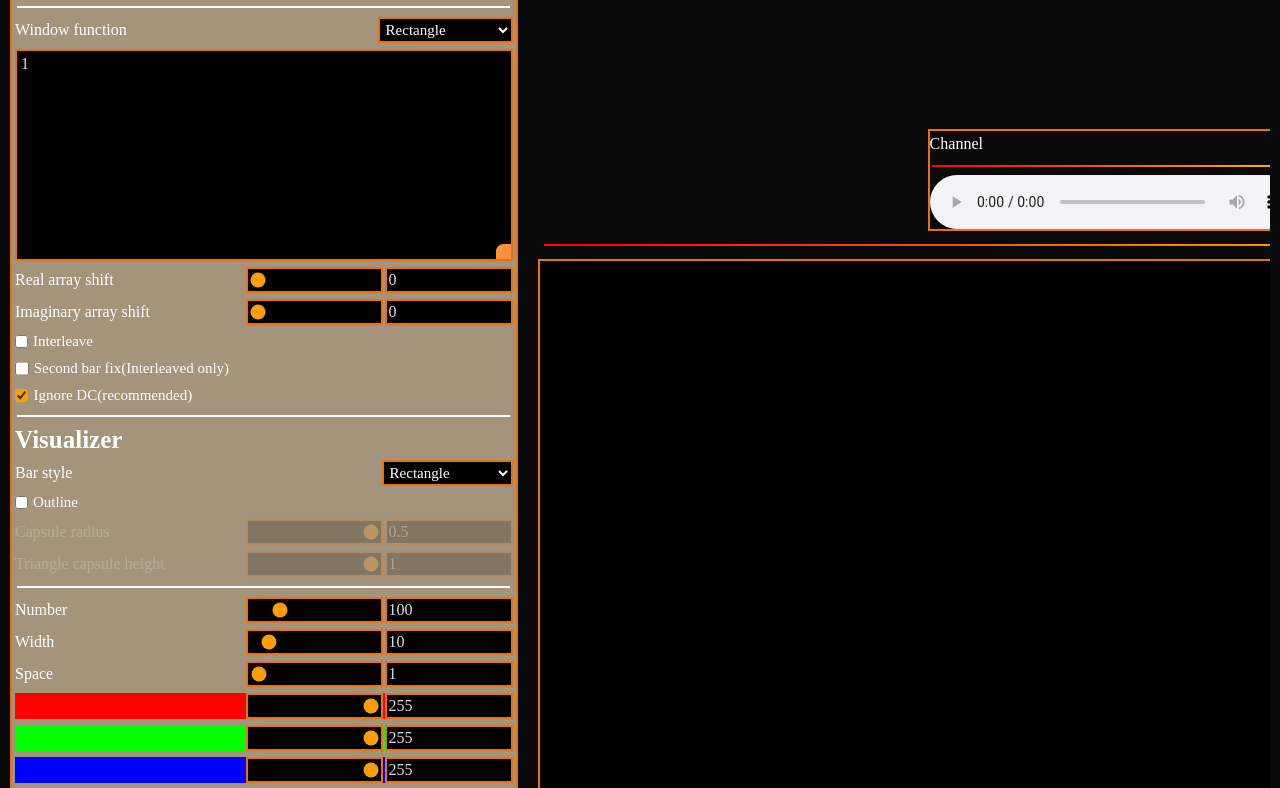
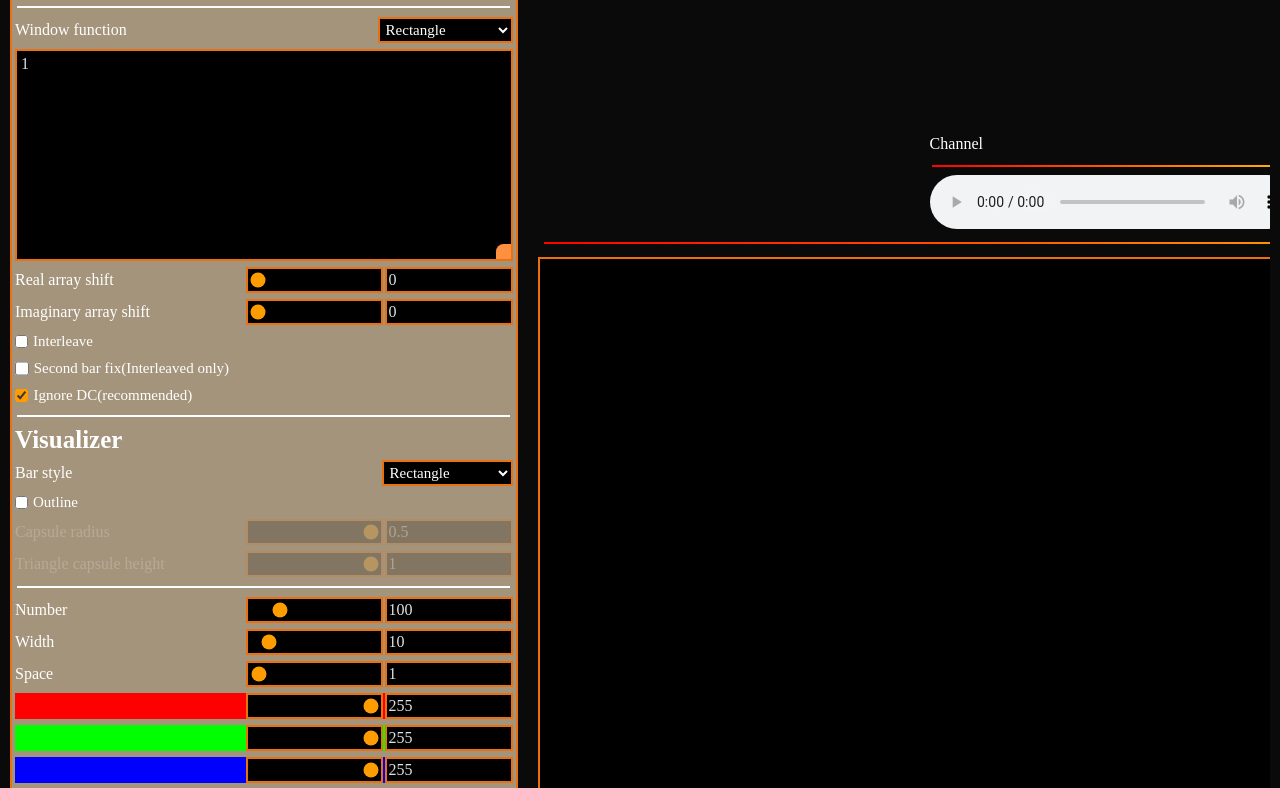
Before and after one commit to 901D3/candlexyrherris, a plain HTML site: page index.html in a window 1280 px wide. Shown: the part 1181-1969 px from the top of the page. Drawn offline with Linux system fonts and the light colour scheme; a small style sheet from the web is missing; a web font is replaced by a local one.

Commit message:
Update styles.css

```diff
--- a/styles.css
+++ b/styles.css
@@ -393,7 +393,6 @@ span {
   margin-bottom: auto;
   margin-left: auto;
   margin-right: auto;
-  border: 2px solid #ea7010;
   line-height: 0;
 }
 
```
